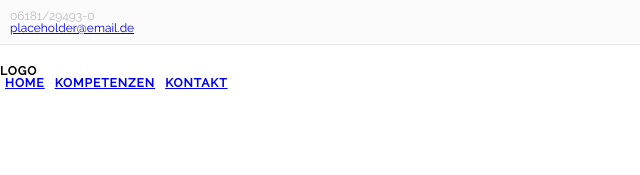
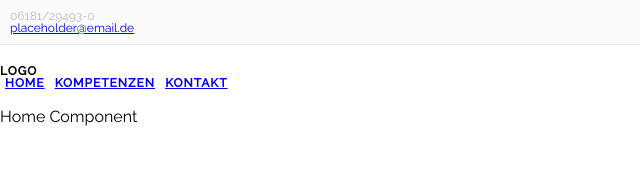
Before and after one commit to arnaudlewis/demo-prismic-react-redux, a React app: page / in a window 1280 px wide. Shown: the top 175 px of the page, without its empty margins (0-640 px from the left). Built offline with nearby package versions, Linux system fonts and the light colour scheme; a small style sheet from the web is missing; a web font is replaced by a local one.

Commit message:
Implemented main view to bundle meta-header and header-navigation

```diff
--- a/src/container/home/Home.js
+++ b/src/container/home/Home.js
@@ -10,8 +10,7 @@ class Home extends Component {
     render() {
         return(
             <div className="view--home">
-                <MetaHeader />
-                <HeaderNavigation />
+                Home Component
             </div>
         );
     }
--- a/src/index.js
+++ b/src/index.js
@@ -7,11 +7,16 @@ import 'flexboxgrid';
 import 'roboto-fontface/css/roboto/sass/roboto-fontface.scss';
 import './index.scss';
 
+import {Main} from 'views';
 import {Home} from 'views';
 
 ReactDOM.render(
     <Router history={browserHistory}>
-        <Route path="/" component={Home}/>
+        <Route component={Main}>
+            <Route path="/" component={Home}/>
+            {/*<Route path="/services/{SERVICE_SLUG}" component={Service}/>*/}
+            {/*<Route path="/contact" component={Contact}/>*/}
+        </Route>
     </Router>,
     document.getElementById('root')
 );
--- a/src/views/index.js
+++ b/src/views/index.js
@@ -1,5 +1,7 @@
+import Main from './main/Main';
 import Home from './home/Home';
 
 export {
+    Main,
     Home
 };
--- /dev/null
+++ b/src/views/main/Main.js
@@ -0,0 +1,17 @@
+import React, {Component} from 'react';
+
+import {MetaHeader, HeaderNavigation} from 'ui';
+
+class Main extends Component {
+    render() {
+        return(
+            <div>
+                <MetaHeader />
+                <HeaderNavigation />
+                {this.props.children}
+            </div>
+        );
+    }
+}
+
+export default Main;
```
